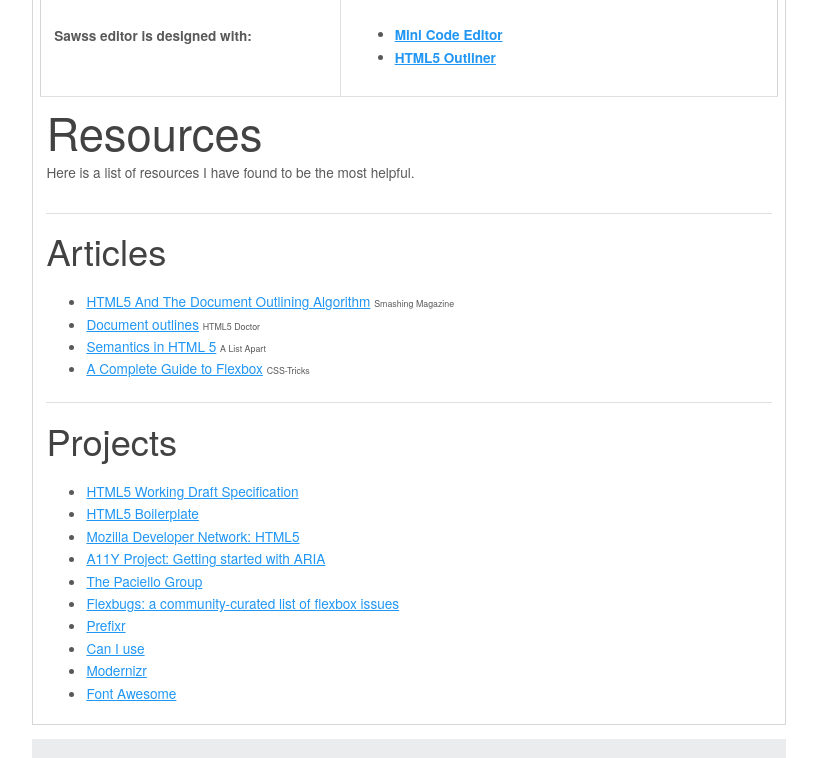
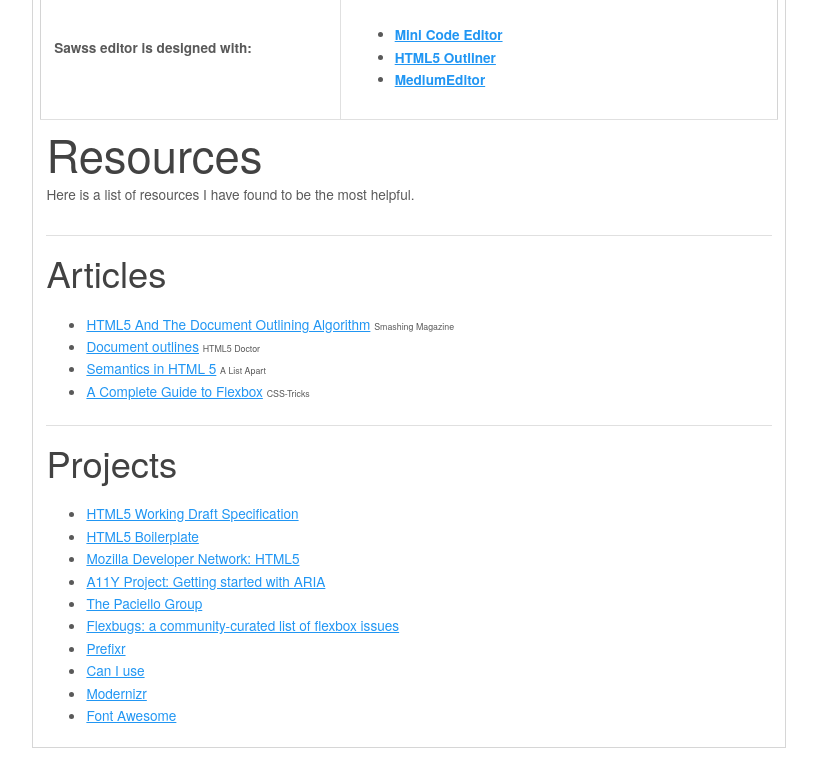
Before and after one commit to ionlyseespots/sawss, a website: page about/index.html in a window 1280 px wide. Shown: the part 1425-2183 px from the top of the page, without its empty margins (231-1048 px from the left). Drawn offline with Linux system fonts and the light colour scheme.

Commit message:
add medium editor for on coming storm area

```diff
--- a/about/index.html
+++ b/about/index.html
@@ -169,6 +169,9 @@
                             <li>
                                 <a href="https://github.com/hoyois/html5outliner">HTML5 Outliner</a>
                             </li>
+                            <li>
+                                <a href="https://github.com/ionlyseespots/medium-editor">MediumEditor</a>
+                            </li>
                         </ul>
                     </td>
                 </tr>
```
